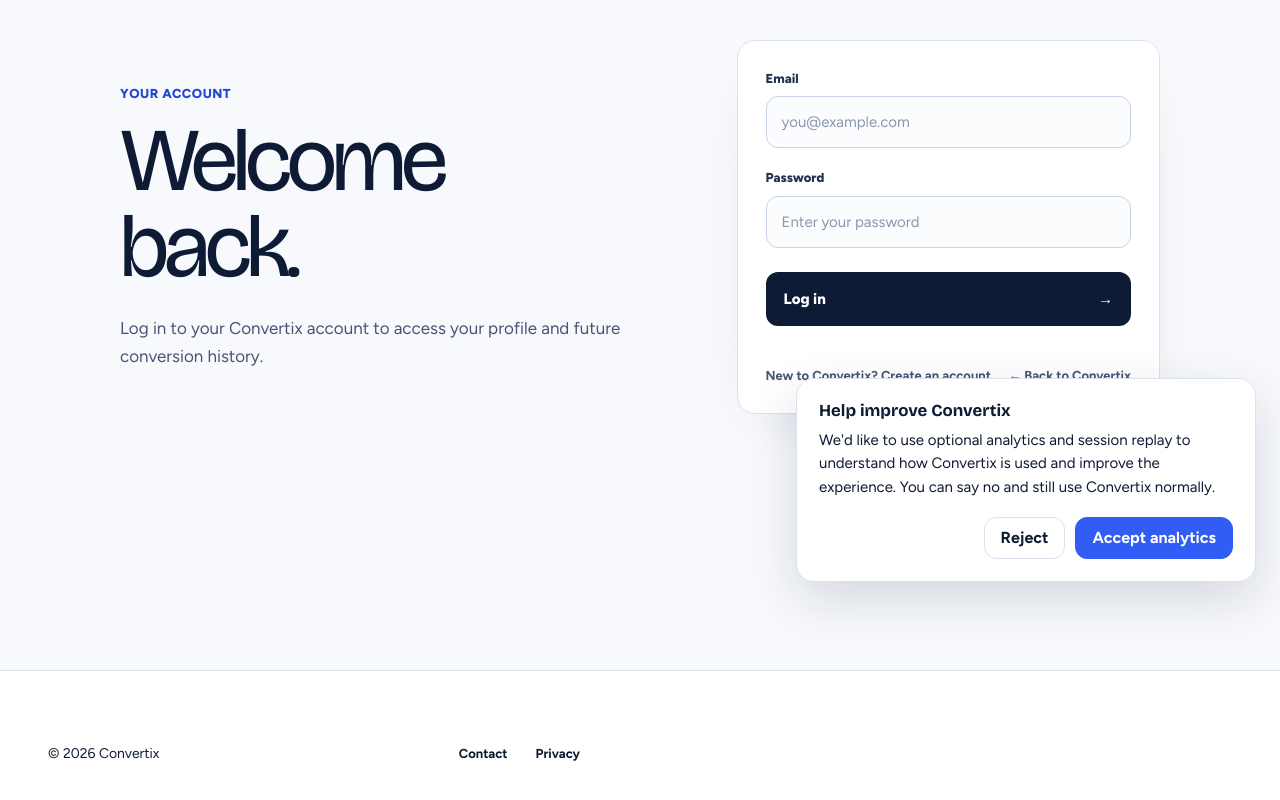
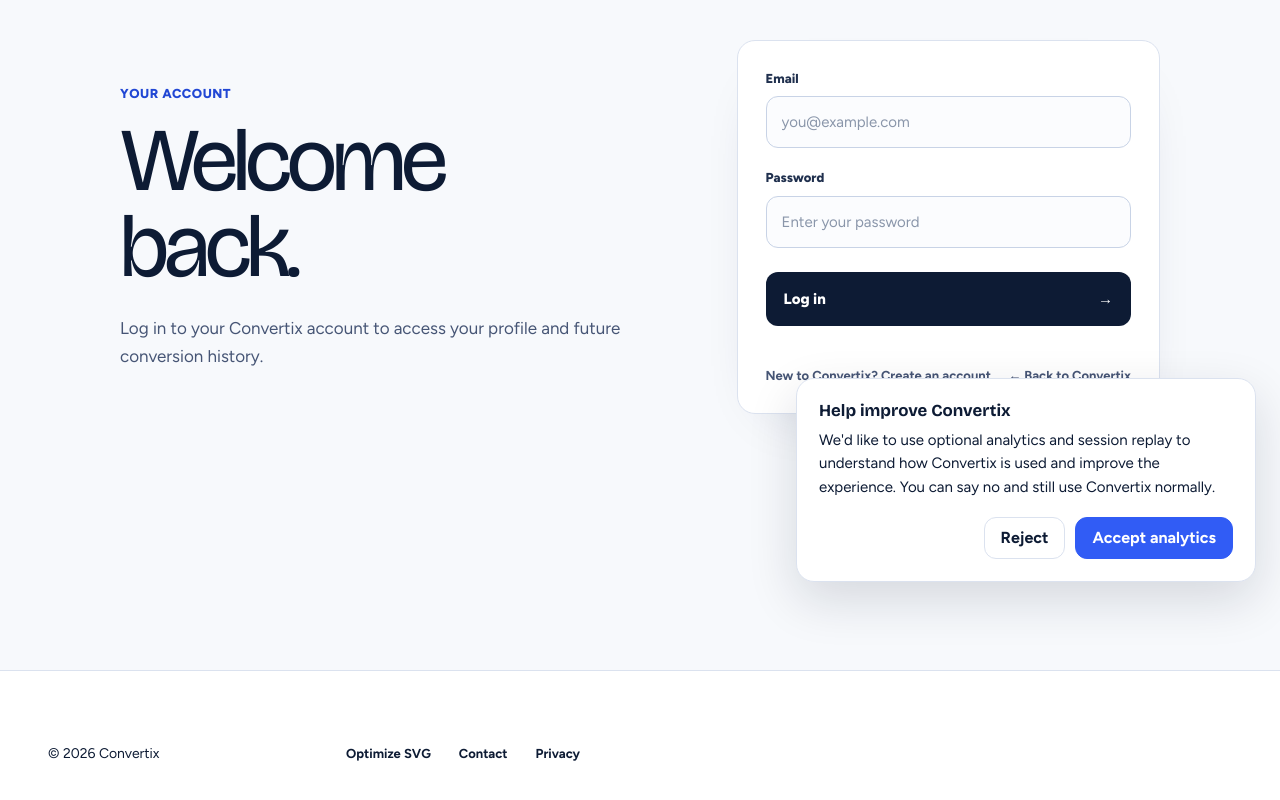
Before and after one commit to louisboii747/Convertix, a Next.js app in the folder apps/web/: page /login in a window 1280 px wide. Shown: the part 194-994 px from the top of the page. Built offline with nearby package versions, Linux system fonts and the light colour scheme; no server answers.

Commit message:
Link SVG optimizer from footer

```diff
--- a/apps/web/src/components/site-footer.tsx
+++ b/apps/web/src/components/site-footer.tsx
@@ -7,6 +7,7 @@ export function SiteFooter() {
         <span>© {new Date().getFullYear()} Convertix</span>
 
         <nav className="site-footer-nav" aria-label="Footer navigation">
+          <Link href="/optimize-svg">Optimize SVG</Link>
           <Link href="/contact">Contact</Link>
           <Link href="/privacy">Privacy</Link>
         </nav>
```
